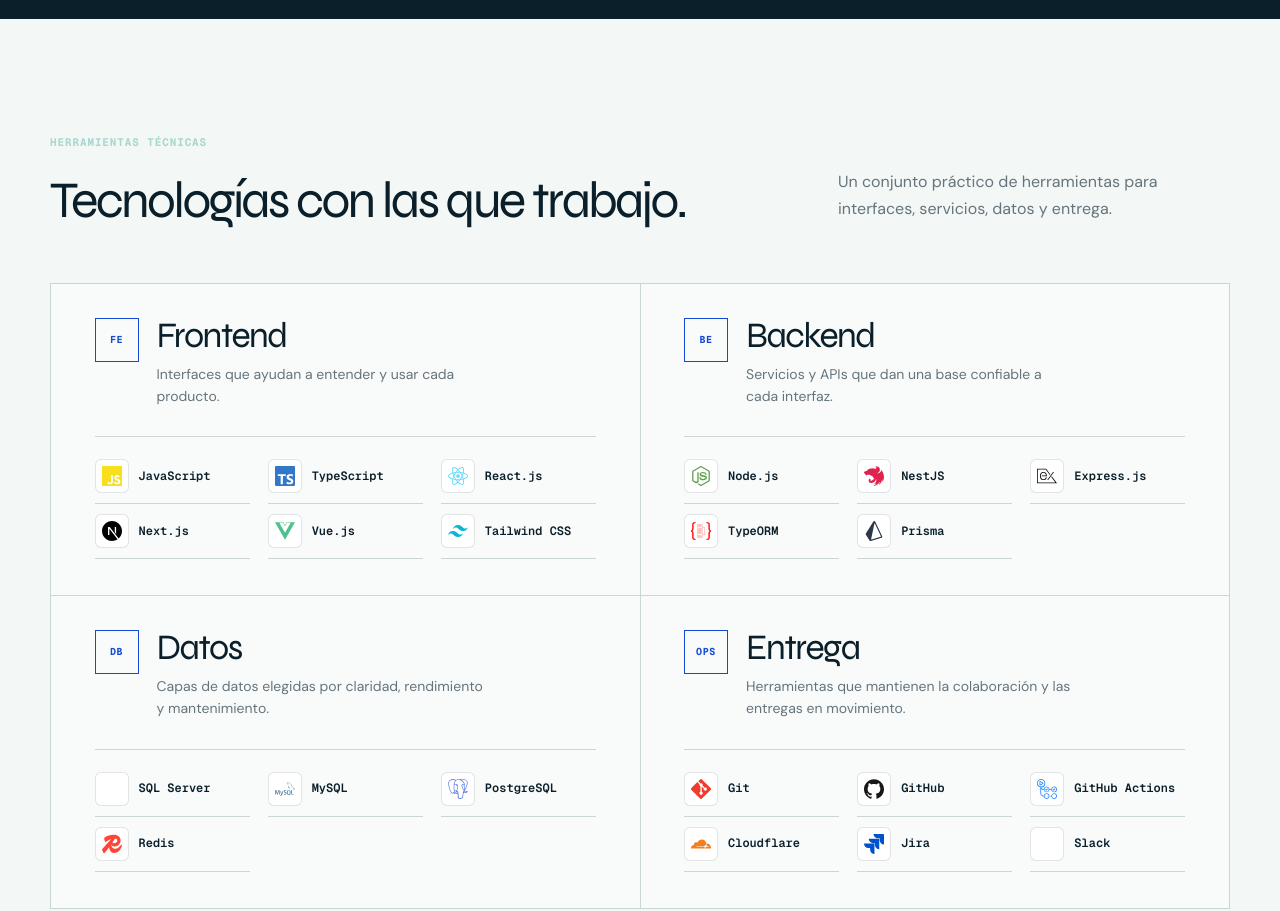
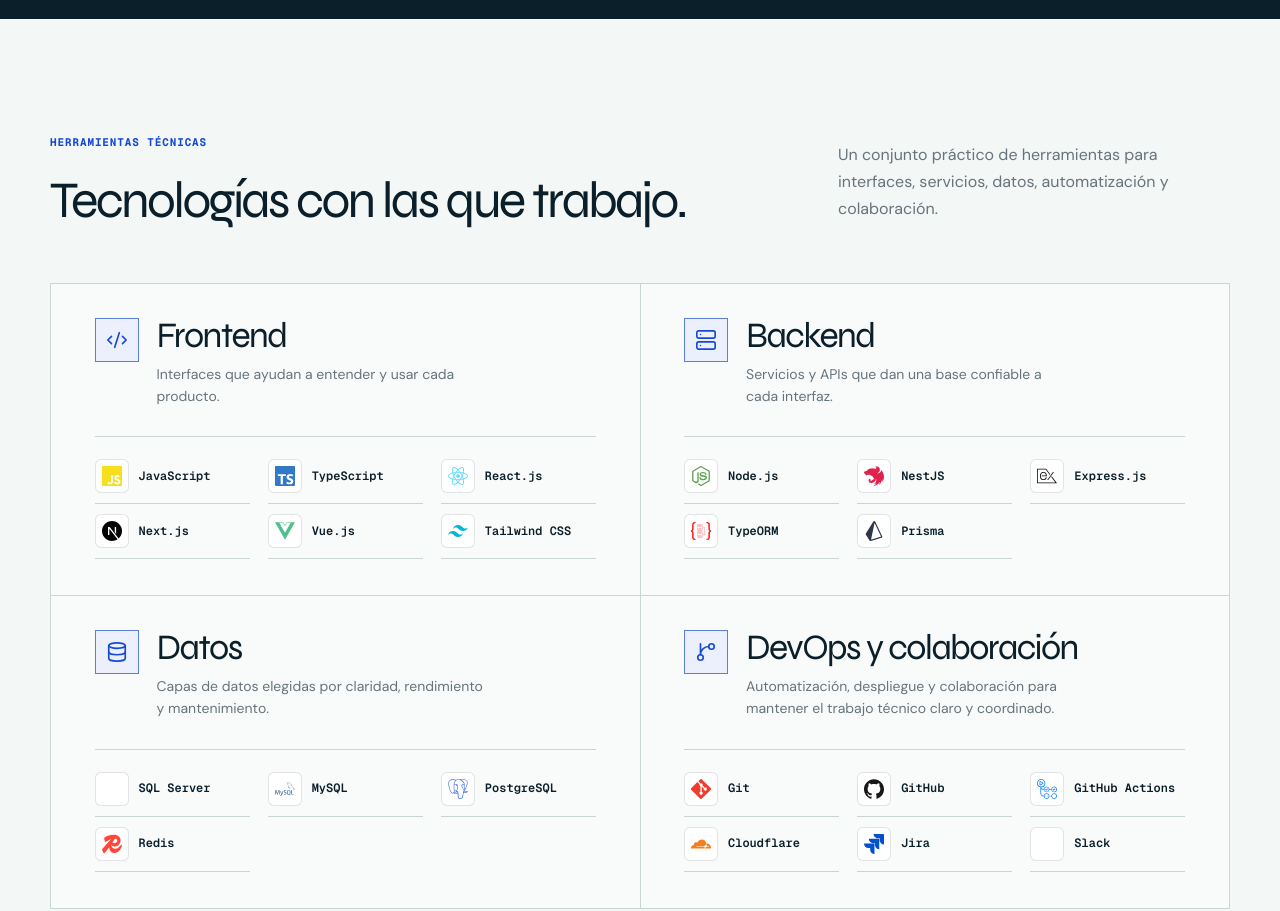
Before and after one commit to GeorgesGil/georges-portfolio, a Next.js app: page / in a window 1280 px wide. Shown: the part 2020-2931 px from the top of the page. Built offline with nearby package versions, Linux system fonts and the light colour scheme; some icons are missing.

Commit message:
refactor: clarify skills section categories
Closes #12

```diff
--- a/src/app/globals.css
+++ b/src/app/globals.css
@@ -168,13 +168,15 @@
 
 .skills-section { padding: 116px 0 124px; background: var(--background); color: var(--foreground); }
 .skills-heading { margin-bottom: 56px; }
+.skills-section .skills-heading .eyebrow { color: var(--primary); }
 .skills-heading h2 { max-width: 820px; color: var(--foreground); }
 .skills-heading > p { margin: 0 0 5px; color: var(--steel); line-height: 1.7; }
 .skills-grid { display: grid; grid-template-columns: repeat(2, minmax(0, 1fr)); border-top: 1px solid var(--border); border-left: 1px solid var(--border); }
 .skill-group { min-width: 0; padding: 34px clamp(24px, 3.4vw, 44px) 36px; border-right: 1px solid var(--border); border-bottom: 1px solid var(--border); background: color-mix(in srgb, var(--card) 48%, transparent); transition: transform .25s ease, background-color .25s ease, border-color .25s ease; }
 .skill-group:hover, .skill-group:focus-within { transform: translateY(-3px); background: color-mix(in srgb, var(--sea-glass) 18%, var(--background)); border-color: color-mix(in srgb, var(--primary) 44%, var(--border)); }
 .skill-group-head { display: grid; grid-template-columns: auto minmax(0, 1fr); gap: 18px; align-items: start; }
-.skill-code { display: grid; place-items: center; width: 44px; height: 44px; border: 1px solid var(--primary); color: var(--primary); font: 650 10px/1 var(--font-mono), monospace; letter-spacing: .06em; }
+.skill-group-icon { display: grid; place-items: center; inline-size: clamp(40px, 8vw, 44px); aspect-ratio: 1; border: 1px solid color-mix(in srgb, var(--primary) 62%, var(--border)); color: var(--primary); background: color-mix(in srgb, var(--primary) 8%, var(--card)); }
+.skill-group-icon svg { width: clamp(18px, 4vw, 22px); height: clamp(18px, 4vw, 22px); }
 .skill-group h3 { font-size: clamp(1.65rem, 2.8vw, 2.25rem); line-height: 1; letter-spacing: -.045em; }
 .skill-group-head p { max-width: 330px; margin: 10px 0 0; color: var(--steel); font-size: 14px; line-height: 1.55; }
 .skill-list { display: grid; grid-template-columns: repeat(auto-fit, minmax(150px, 1fr)); gap: 0 18px; margin: 29px 0 0; padding: 12px 0 0; border-top: 1px solid var(--border); list-style: none; }
--- a/src/components/portfolio-page.tsx
+++ b/src/components/portfolio-page.tsx
@@ -7,10 +7,14 @@
   Braces,
   Building2,
   Code2,
+  Database,
+  GitBranch,
   Mail,
   MapPin,
+  Server,
   Terminal,
 } from "lucide-react";
+import type { LucideIcon } from "lucide-react";
 
 import { LocalizedThemeToggle } from "@/components/localized-theme-toggle";
 import { Button } from "@/components/ui/button";
@@ -23,7 +27,15 @@
   skillGroups,
   type Locale,
   type Skill,
+  type SkillGroupCode,
 } from "@/lib/portfolio-dictionary";
+
+const skillGroupIcons: Record<SkillGroupCode, LucideIcon> = {
+  FE: Code2,
+  BE: Server,
+  DB: Database,
+  OPS: GitBranch,
+};
 
 function SkillLogo({ skill }: { skill: Skill }) {
   if ("path" in skill.icon) {
@@ -147,9 +159,10 @@
             <div className="skills-grid">
               {skillGroups.map((group) => {
                 const groupCopy = t.skills.groups[group.code];
+                const GroupIcon = skillGroupIcons[group.code];
                 return (
                   <article className="skill-group" key={group.code}>
-                    <div className="skill-group-head"><span className="skill-code" aria-hidden="true">{group.code}</span><div><h3 id={`skill-${group.code}`}>{groupCopy.name}</h3><p>{groupCopy.description}</p></div></div>
+                    <div className="skill-group-head"><span className="skill-group-icon" aria-hidden="true"><GroupIcon size={22} strokeWidth={1.8} focusable="false" /></span><div><h3 id={`skill-${group.code}`}>{groupCopy.name}</h3><p>{groupCopy.description}</p></div></div>
                     <ul className="skill-list" aria-labelledby={`skill-${group.code}`}>
                       {group.skills.map((skill) => <li key={skill.name}><SkillLogo skill={skill} /><span>{skill.name}</span></li>)}
                     </ul>
--- a/src/lib/portfolio-dictionary.ts
+++ b/src/lib/portfolio-dictionary.ts
@@ -260,12 +260,12 @@
     skills: {
       eyebrow: "Herramientas técnicas",
       title: "Tecnologías con las que trabajo.",
-      description: "Un conjunto práctico de herramientas para interfaces, servicios, datos y entrega.",
+      description: "Un conjunto práctico de herramientas para interfaces, servicios, datos, automatización y colaboración.",
       groups: {
         FE: { name: "Frontend", description: "Interfaces que ayudan a entender y usar cada producto." },
         BE: { name: "Backend", description: "Servicios y APIs que dan una base confiable a cada interfaz." },
         DB: { name: "Datos", description: "Capas de datos elegidas por claridad, rendimiento y mantenimiento." },
-        OPS: { name: "Entrega", description: "Herramientas que mantienen la colaboración y las entregas en movimiento." },
+        OPS: { name: "DevOps y colaboración", description: "Automatización, despliegue y colaboración para mantener el trabajo técnico claro y coordinado." },
       },
     },
     process: {
@@ -345,12 +345,12 @@
     skills: {
       eyebrow: "Technical toolkit",
       title: "Technologies I work with.",
-      description: "A practical set of tools spanning interfaces, services, data, and delivery.",
+      description: "A practical toolkit spanning interfaces, services, data, automation, and collaboration.",
       groups: {
         FE: { name: "Frontend", description: "Interfaces that make products easy to understand and use." },
         BE: { name: "Backend", description: "Services and APIs that give each interface a reliable foundation." },
         DB: { name: "Data", description: "Data layers chosen for clarity, performance, and maintainability." },
-        OPS: { name: "Delivery", description: "Tools that keep collaboration and releases moving with intention." },
+        OPS: { name: "DevOps & Collaboration", description: "Automation, deployment, and teamwork tools that keep technical work clear and coordinated." },
       },
     },
     process: {
```
